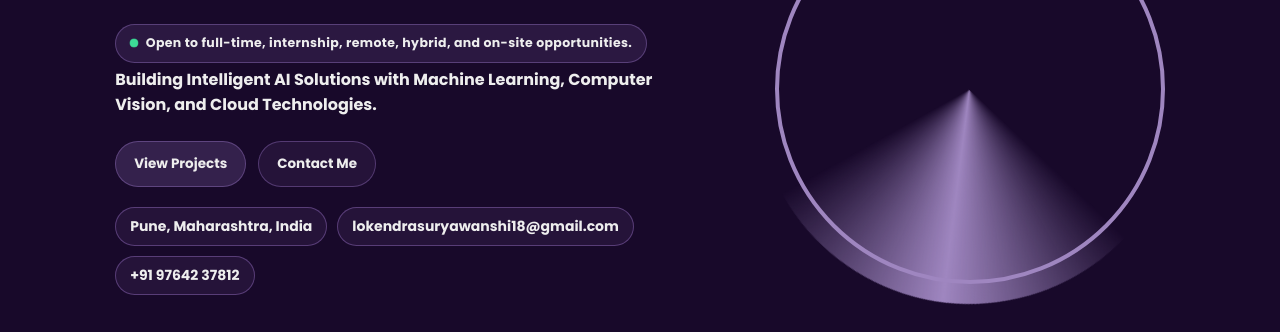
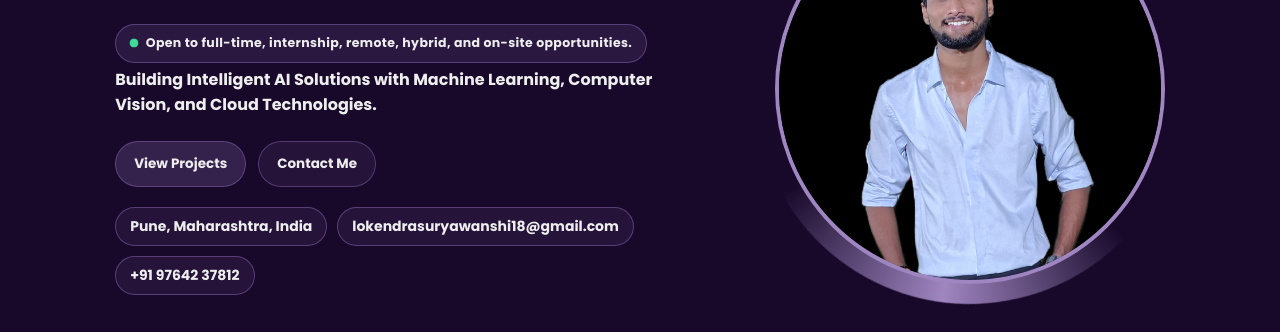
Before and after one commit to Lokendra0308/Portfolio, a plain HTML site: page index.html in a window 1280 px wide. Shown: the part 356-688 px from the top of the page. Drawn offline with nearby package versions, Linux system fonts and the light colour scheme.

Commit message:
Update index.html

```diff
--- a/index.html
+++ b/index.html
@@ -85,7 +85,7 @@
 
     <div class="hero-image right">
       <div class="animated-border"></div>
-      <img src="images/profile-optimized.jpg.jpeg" alt="Lokendra Suryawanshi" />
+      <img src="images/profile-optimized.jpg" alt="Lokendra Suryawanshi" />
     </div>
   </section>
 
```
